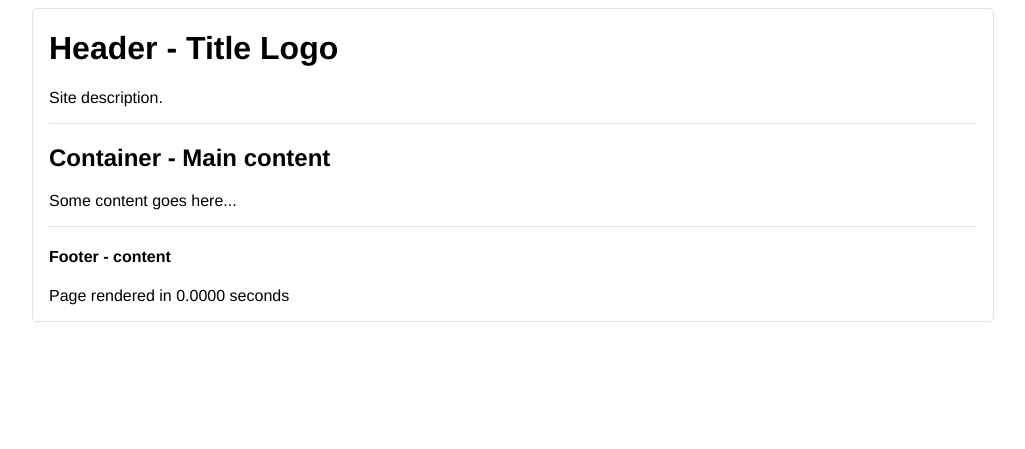
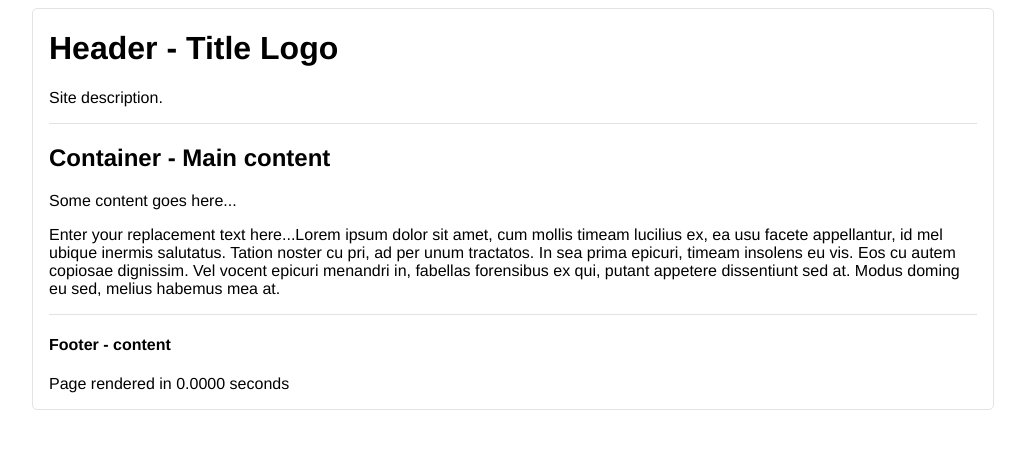
Before and after one commit to lamberger/CI-Starter, a CodeIgniter app: page / in a window 1280 px wide. Shown: the top 449 px of the page, without its empty margins (127-1152 px from the left). Run offline with CodeIgniter, Linux system fonts and the light colour scheme.

Commit message:
Test commit from  W shell

```diff
--- a/application/views/welcome_message.php
+++ b/application/views/welcome_message.php
@@ -1,4 +1,5 @@
 <div class="container">
 	<h2>Container - Main content</h2>
 	<p>Some content goes here...</p>
+	<p>Enter your replacement text here...Lorem ipsum dolor sit amet, cum mollis timeam lucilius ex, ea usu facete appellantur, id mel ubique inermis salutatus. Tation noster cu pri, ad per unum tractatos. In sea prima epicuri, timeam insolens eu vis. Eos cu autem copiosae dignissim. Vel vocent epicuri menandri in, fabellas forensibus ex qui, putant appetere dissentiunt sed at. Modus doming eu sed, melius habemus mea at.</p>
 </div> <!-- end container -->
```
